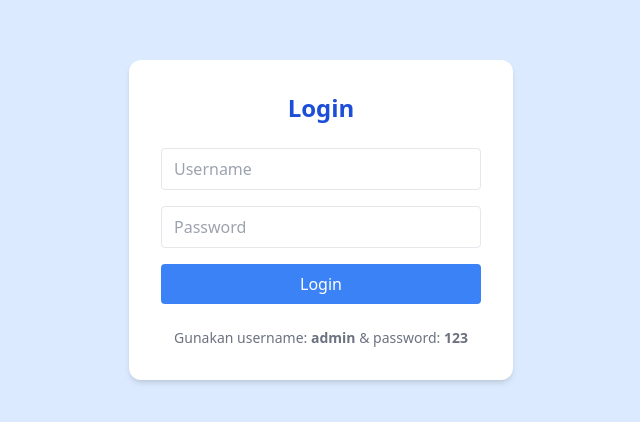
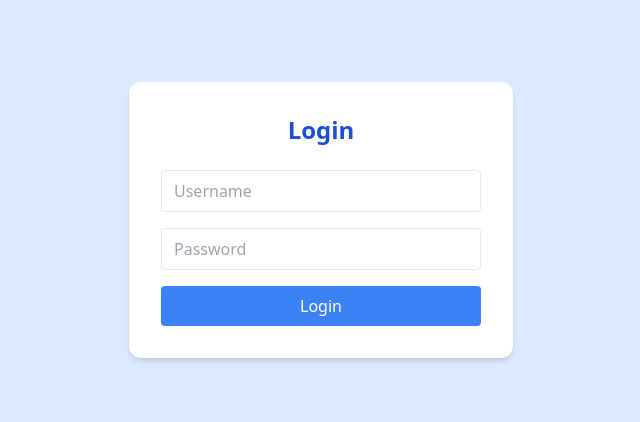
Before and after one commit to DHZZZZ/aboutme, a plain HTML site: page login.html in a window 1280 px wide. Shown: the part 180-602 px from the top of the page, without its empty margins (319-959 px from the left). Drawn offline with nearby package versions, Linux system fonts and the light colour scheme.

Commit message:
Update login.html

```diff
--- a/login.html
+++ b/login.html
@@ -24,9 +24,6 @@
       </button>
     </form>
 
-    <p class="mt-6 text-sm text-gray-500 text-center">Gunakan username: <strong>admin</strong> & password: <strong>123</strong></p>
-  </div>
-
   <script>
     function login(event) {
       event.preventDefault();
```
